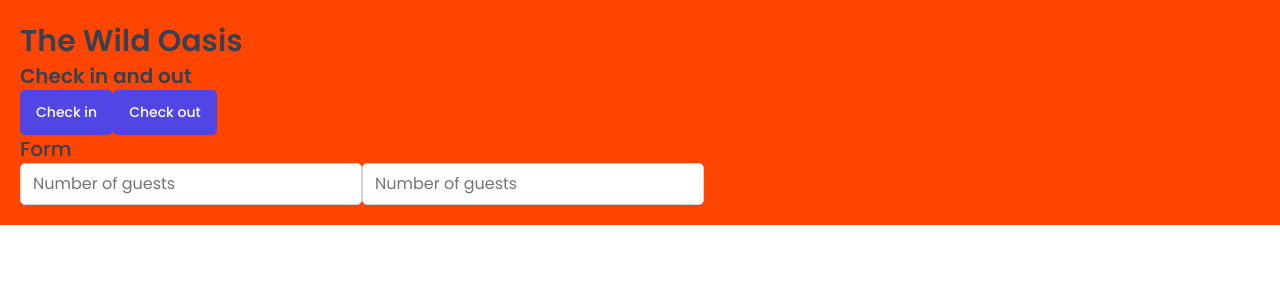
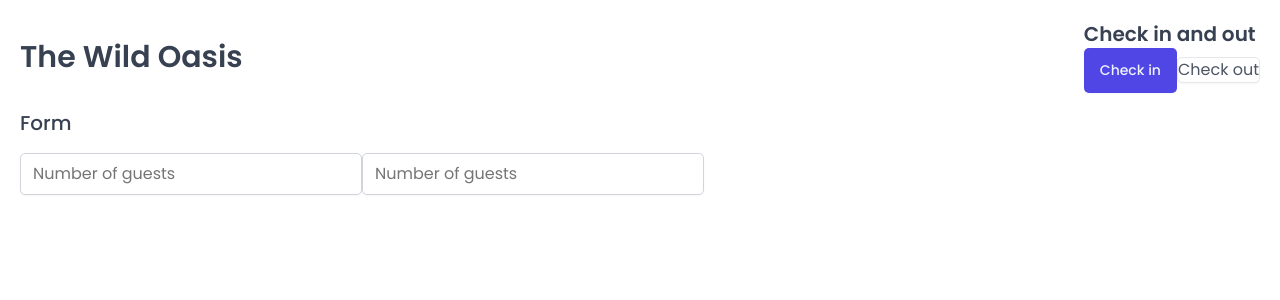
Before and after one commit to WojciechSadowskiNwD/The-Wild-Oasis, a React (Vite) app in the folder the-wild-oasis/: page / in a window 1280 px wide. Shown: the top 300 px of the page. Built offline with nearby package versions, Linux system fonts and the light colour scheme; a web font is replaced by a local one.

Commit message:
A Row style component has been created to set the flex vertical/horizontal layout. The Button style component has been extended with the ability to substitute 2 props controlling the appearance variant. DefaultProps have also been added.

```diff
--- a/the-wild-oasis/src/App.jsx
+++ b/the-wild-oasis/src/App.jsx
@@ -3,10 +3,10 @@ import GlobalStyles from "./styles/GlobalStyles.js";
 import Button from "./ui/Button.jsx";
 import Input from "./ui/Input.jsx";
 import Heading from "./ui/Heading.jsx";
-
+import Row from "./ui/Row.jsx";
 
 const StyledApp = styled.div`
-	background-color: orangered;
+	/* background-color: orangered; */
 	padding: 20px;
 `;
 
@@ -15,13 +15,26 @@ function App() {
 		<>
 			<GlobalStyles />
 			<StyledApp>
+				<Row>
+					<Row type="horizontal">
 						<Heading as="h1">The Wild Oasis</Heading>
+
+						<div>
 							<Heading as="h2">Check in and out</Heading>
 							<Button onClick={() => alert("check in")}>Check in</Button>
-				<Button onClick={() => alert("check out")}>Check out</Button>
+							<Button variations='secondary' sizes='Small' onClick={() => alert("check out")}>Check out</Button>
+						</div>
+					</Row>
+
+					<Row type="vertical">
 						<Heading as="h3">Form</Heading>
+
+						<form>
 							<Input type="number" placeholder="Number of guests" />
 							<Input type="number" placeholder="Number of guests" />
+						</form>
+					</Row>
+				</Row>
 			</StyledApp>
 		</>
 	);
--- a/the-wild-oasis/src/ui/Button.jsx
+++ b/the-wild-oasis/src/ui/Button.jsx
@@ -1,68 +1,65 @@
-// import styled, { css } from "styled-components";
-import styled from "styled-components";
+import styled, { css } from "styled-components";
 
-// const sizes = {
-//   small: css`
-//     font-size: 1.2rem;
-//     padding: 0.4rem 0.8rem;
-//     text-transform: uppercase;
-//     font-weight: 600;
-//     text-align: center;
-//   `,
-//   medium: css`
-//     font-size: 1.4rem;
-//     padding: 1.2rem 1.6rem;
-//     font-weight: 500;
-//   `,
-//   large: css`
-//     font-size: 1.6rem;
-//     padding: 1.2rem 2.4rem;
-//     font-weight: 500;
-//   `,
-// };
+const sizes = {
+	small: css`
+		font-size: 1.2rem;
+		padding: 0.4rem 0.8rem;
+		text-transform: uppercase;
+		font-weight: 600;
+		text-align: center;
+	`,
+	medium: css`
+		font-size: 1.4rem;
+		padding: 1.2rem 1.6rem;
+		font-weight: 500;
+	`,
+	large: css`
+		font-size: 1.6rem;
+		padding: 1.2rem 2.4rem;
+		font-weight: 500;
+	`,
+};
 
-// const variations = {
-//   primary: css`
-//     color: var(--color-brand-50);
-//     background-color: var(--color-brand-600);
+const variations = {
+	primary: css`
+		color: var(--color-brand-50);
+		background-color: var(--color-brand-600);
 
-//     &:hover {
-//       background-color: var(--color-brand-700);
-//     }
-//   `,
-//   secondary: css`
-//     color: var(--color-grey-600);
-//     background: var(--color-grey-0);
-//     border: 1px solid var(--color-grey-200);
+		&:hover {
+			background-color: var(--color-brand-700);
+		}
+	`,
+	secondary: css`
+		color: var(--color-grey-600);
+		background: var(--color-grey-0);
+		border: 1px solid var(--color-grey-200);
 
-//     &:hover {
-//       background-color: var(--color-grey-50);
-//     }
-//   `,
-//   danger: css`
-//     color: var(--color-red-100);
-//     background-color: var(--color-red-700);
+		&:hover {
+			background-color: var(--color-grey-50);
+		}
+	`,
+	danger: css`
+		color: var(--color-red-100);
+		background-color: var(--color-red-700);
 
-//     &:hover {
-//       background-color: var(--color-red-800);
-//     }
-//   `,
-// };
+		&:hover {
+			background-color: var(--color-red-800);
+		}
+	`,
+};
 
 const Button = styled.button`
-	font-size: 1.4rem;
-	padding: 1.2rem 1.6rem;
-	font-weight: 500;
 	border: none;
 	border-radius: var(--border-radius-sm);
-	background-color: var(--color-brand-600);
-	color: white;
 	box-shadow: var(--shadow-sm);
-	cursor: pointer;
 
-	&:hover {
-		background-color: var(--color-brand-700);
-	}
+	${(props) => sizes[props.sizes]}
+	${(props) => variations[props.variations]}
 `;
 
+Button.defaultProps = {
+	variations: "primary",
+	sizes: "medium",
+};
+
 export default Button;
--- /dev/null
+++ b/the-wild-oasis/src/ui/Row.jsx
@@ -0,0 +1,24 @@
+import styled, { css } from "styled-components";
+
+const Row = styled.div`
+	display: flex;
+
+	${(props) =>
+		props.type === "horizontal" &&
+		css`
+			justify-content: space-between;
+			align-items: center;
+		`}
+	${(props) =>
+		props.type === "vertical" &&
+		css`
+			flex-direction: column;
+			gap: 1.6rem;
+		`}
+`;
+
+Row.defaultProps = {
+    type: "vertical"
+}
+
+export default Row;
```
Lines whose indentation alone changed are shown as unchanged.
